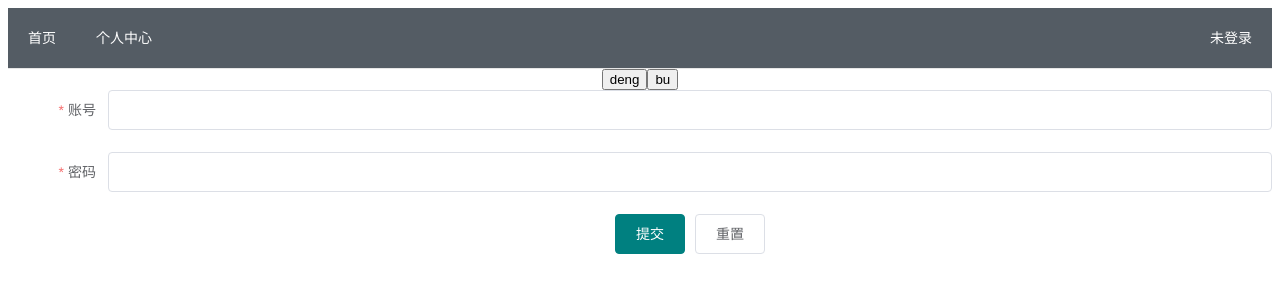
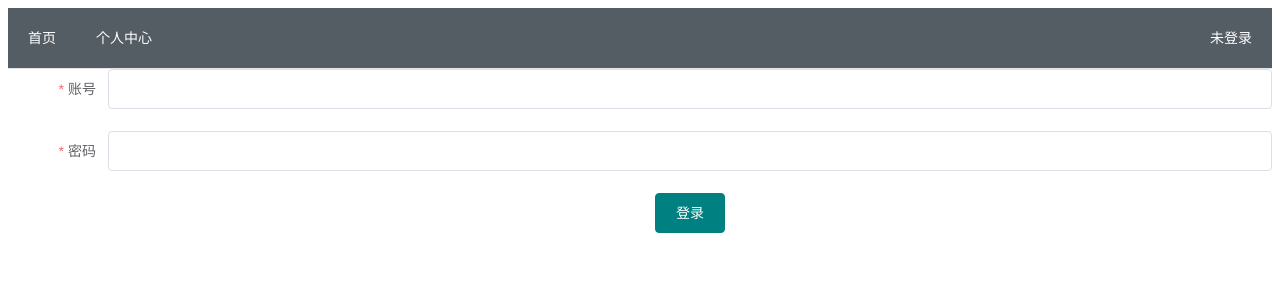
Before and after one commit to a2910070893/wuzhaojunVue, a Vue app: page /login in a window 1280 px wide. Shown: the top 300 px of the page. Built offline with nearby package versions, Linux system fonts and the light colour scheme.

Commit message:
优化博客页面

```diff
--- a/src/views/Blog.vue
+++ b/src/views/Blog.vue
@@ -1,5 +1,5 @@
 <template>
-    <div>hh<h1>这个是测试1</h1>
+    <div>
 
         <el-table
                 :data="tableData"
--- a/src/views/Login.vue
+++ b/src/views/Login.vue
@@ -1,8 +1,8 @@
 <template>
     <div>
-        <button @click="login()" width="30px">deng</button>
+<!--        <button @click="login()" width="30px">deng</button>-->
 
-        <button width="30px" @click="signOut()">bu</button>
+<!--        <button width="30px" @click="signOut()">bu</button>-->
 
         <el-form :model="loginValidateForm" ref="loginValidateForm" label-width="100px" class="demo-ruleForm">
             <el-form-item
@@ -25,8 +25,8 @@
                 <el-input type="text" v-model.number="loginValidateForm.password" autocomplete="off"></el-input>
             </el-form-item>
             <el-form-item>
-                <el-button type="primary" @click="submitForm('loginValidateForm')">提交</el-button>
-                <el-button @click="resetForm('loginValidateForm')">重置</el-button>
+                <el-button type="primary" @click="submitForm('loginValidateForm')">登录</el-button>
+<!--                <el-button @click="resetForm('loginValidateForm')">重置</el-button>-->
             </el-form-item>
         </el-form>
 
@@ -54,33 +54,33 @@
         created() {
         },
         methods: {
-            login() {
-                let _this = this;
-
-                axios.post(this.url + 'user/login', this.user).then(function (res) {
-
-                    console.log(JSON.stringify(res.data) + "=====================")
-                    sessionStorage.setItem("userId", res.data);
-                    sessionStorage.setItem("userNameText", _this.user.userName)
-                    console.log("=" + sessionStorage.getItem('userId'))
-                    let redirect = decodeURIComponent(_this.$route.query.redirect || '/')
-                    _this.$router.push({path: redirect})
-
-                    window.location.reload();
-                })
-            },
-            signOut() {
-
-                axios.get(this.url + 'user/signOut').then(function (res) {
-                    console.log("111===" + JSON.stringify(res.data))
-                    sessionStorage.setItem("userId", res.data);
-                    sessionStorage.setItem("userNameText", '未登录')
-                    console.log("打印的id为：" + sessionStorage.getItem('userId'));
-                    alert("退出成功")
-
-                    window.location.reload();
-                })
-            },
+            // login() {
+            //     let _this = this;
+            //
+            //     axios.post(this.url + 'user/login', this.user).then(function (res) {
+            //
+            //         console.log(JSON.stringify(res.data) + "=====================")
+            //         sessionStorage.setItem("userId", res.data);
+            //         sessionStorage.setItem("userNameText", _this.user.userName)
+            //         console.log("=" + sessionStorage.getItem('userId'))
+            //         let redirect = decodeURIComponent(_this.$route.query.redirect || '/')
+            //         _this.$router.push({path: redirect})
+            //
+            //         window.location.reload();
+            //     })
+            // },
+            // signOut() {
+            //
+            //     axios.get(this.url + 'user/signOut').then(function (res) {
+            //         console.log("111===" + JSON.stringify(res.data))
+            //         sessionStorage.setItem("userId", res.data);
+            //         sessionStorage.setItem("userNameText", '未登录')
+            //         console.log("打印的id为：" + sessionStorage.getItem('userId'));
+            //         alert("退出成功")
+            //
+            //         window.location.reload();
+            //     })
+            // },
             submitForm() {
                 let _this = this;
                 axios.post(this.url + 'user/login', this.loginValidateForm).then(function (res) {
--- a/src/views/PersonalCenter.vue
+++ b/src/views/PersonalCenter.vue
@@ -26,7 +26,8 @@
               </el-dropdown-item>
             </el-dropdown-menu>
           </el-dropdown>
-          <span>{{userNameText}}</span>
+<!--          <span>{{userNameText}}</span>-->
+            <span>新增博客内容</span>
         </el-header>
 
 
```
